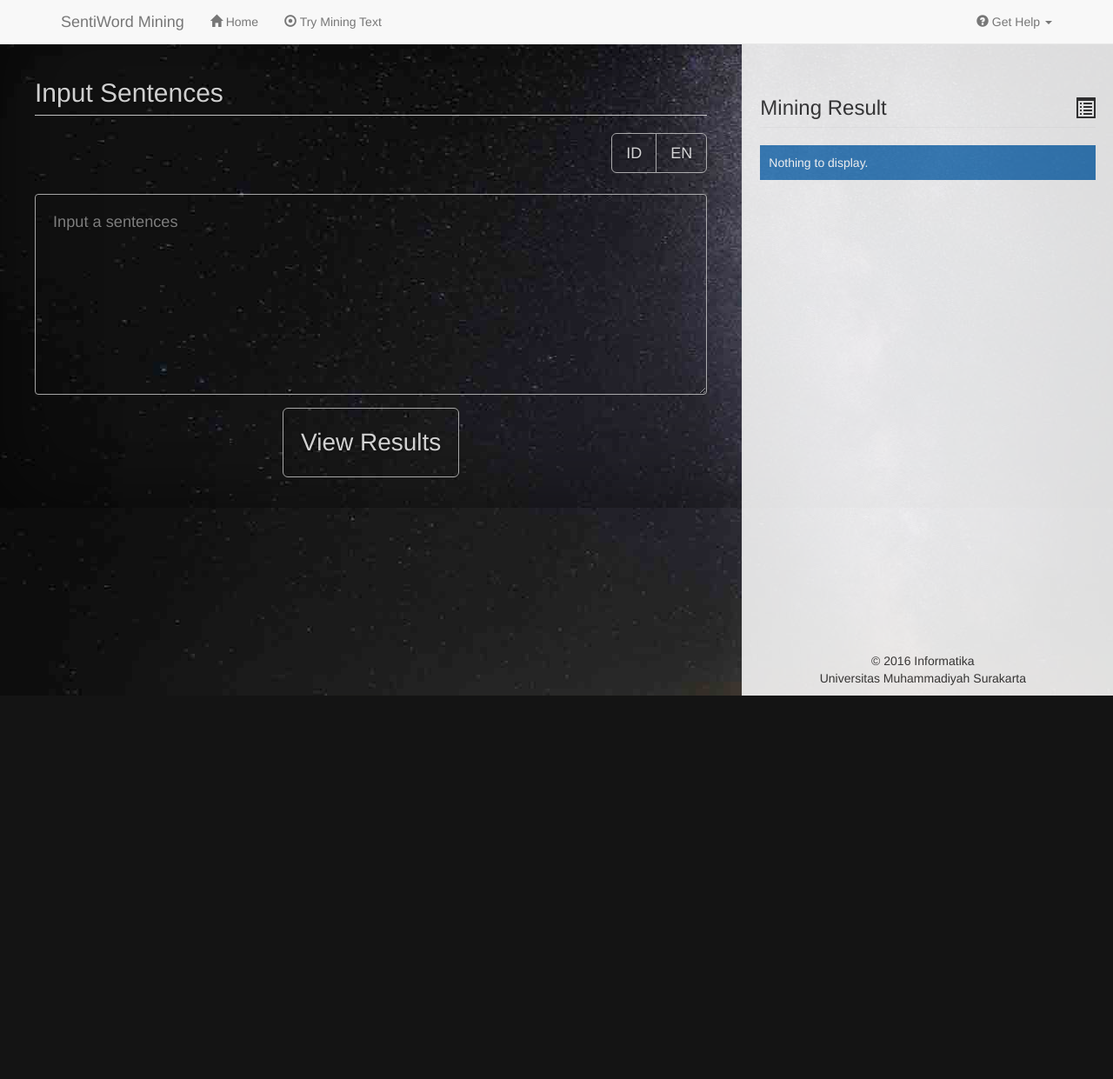
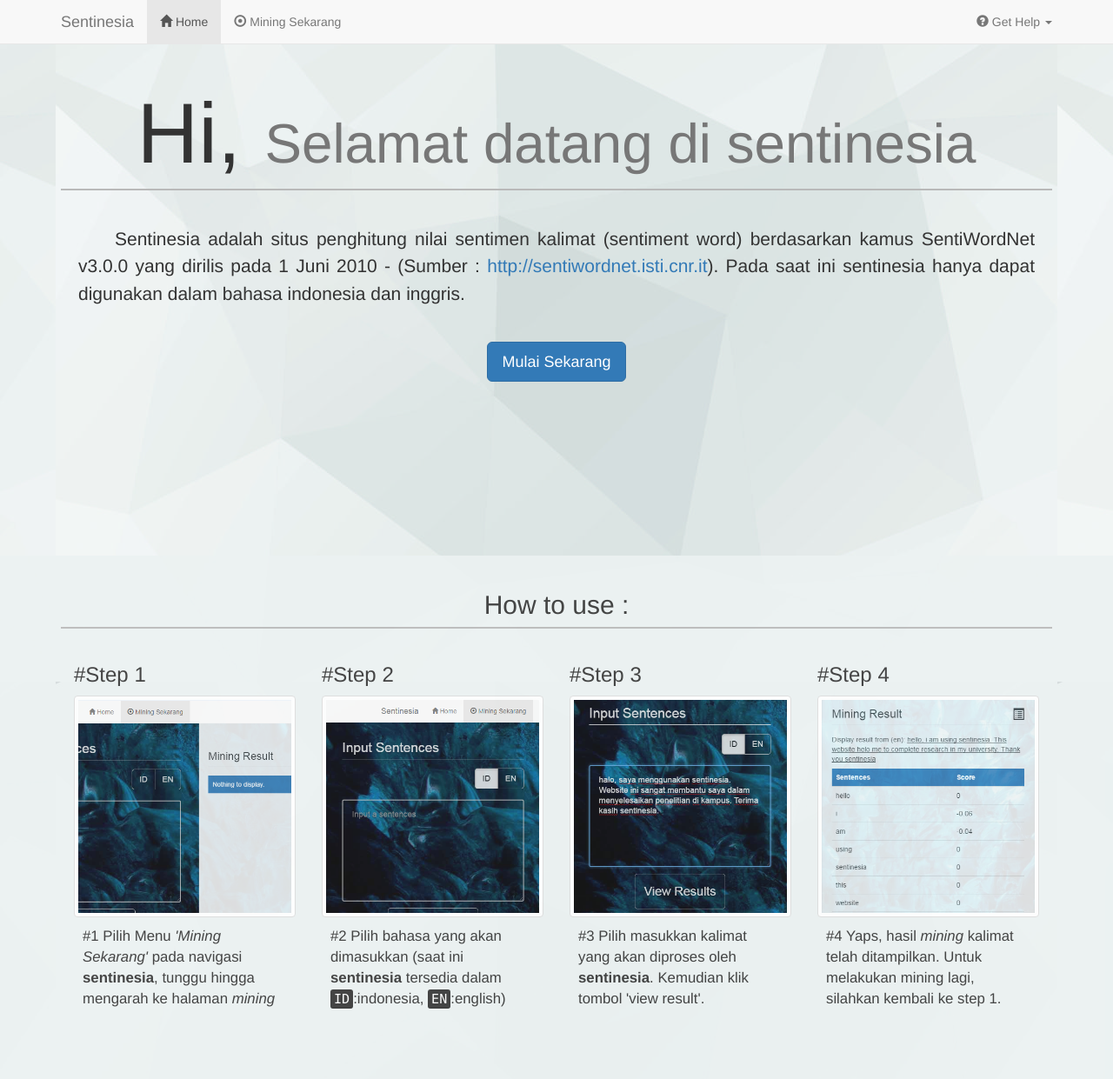
Before and after one commit to axquired24/Sentiword_Mining, a PHP site: page /?p=home in a window 1280 px wide. Shown: the whole page at 87% size. Before the commit the page ends 800 px from the top, so only its background shows below. Run offline with PHP 8.4, Linux system fonts and the light colour scheme; data that the repository does not hold is empty.

Commit message:
Update Fitur Tabel Warna dan Info
Home Page
Info Tabel Warna

```diff
--- a/assets/css/dashboard.css
+++ b/assets/css/dashboard.css
@@ -1,12 +1,8 @@
-<<<<<<< HEAD
 html, body {
     height: 100%;
 }
 body {
-    margin:0;
-    padding: 0;
-    box-shadow: inset 0 0 100px rgba(0,0,0,.5);
-    background-image: url("../image/img31.jpg");
+    background: #F2F2F2 url("./assets/image/poly.jpg") repeat center center;
 }
 .body {
     padding-top: 70px;
@@ -27,7 +23,7 @@
     overflow-y: auto; /* Scrollable contents if viewport is shorter than content. */
     background-color: #f5f5f5;
     border-left: 1px solid #eee;
-    opacity: 0.9;
+    opacity: 1;
 }
 
 /*Main Content*/
@@ -95,101 +91,3 @@
     color: #000;
     text-shadow: 0 0 0 rgba(0,0,0,.5);
 }
-=======
-html, body {
-    height: 100%;
-}
-body {
-    margin:0;
-    padding: 0;
-    box-shadow: inset 0 0 100px rgba(0,0,0,.5);
-    background-image: url("../image/img31.jpg");
-}
-.body {
-    padding-top: 70px;
-}
-.body > .col-md-3 {
-    min-height: 600px;
-}
-
-.sidebar {
-    position: fixed;
-    top: 51px;
-    bottom: 0;
-    right: 0;
-    z-index: 1000;
-    display: block;
-    padding: 20px;
-    overflow-x: hidden;
-    overflow-y: auto; /* Scrollable contents if viewport is shorter than content. */
-    background-color: #f5f5f5;
-    border-left: 1px solid #eee;
-    opacity: 0.9;
-}
-
-/*Main Content*/
-.main {
-  color: #fff;
-  text-shadow: 0 1px 3px rgba(0,0,0,.5);
-  opacity: 0.8;
-  padding: 20px;
-}
-
-  .copyright {
-    display:block;
-    position:fixed;
-    bottom:10px;
-    right: 100px;
-  }
-
-@media (min-width: 768px) {
-  .main {
-    padding-right: 40px;
-    padding-left: 40px;
-  }
-
-
-}
-
-.main .page-header {
-    margin: 0;
-}
-
-.main textarea[name="search_sen"] {
-    font-size: 1.3em;
-    line-height: 1.3em;
-    padding: 20px;
-    margin-top: 50px;
-    background: transparent;
-    color: #fff;
-    text-shadow: 0 1px 3px rgba(0,0,0,.5);
-}
-
-.main input[type="submit"] {
-    font-size: 2em;
-    padding: 20px;
-    background: transparent;
-    color: #fff;
-    text-shadow: 0 1px 3px rgba(0,0,0,.5);
-    opacity: 1.0;
-}
-
-.main input[type="submit"]:hover {
-    background: #fff;
-    opacity: 0.5;
-    color: #000;
-    text-shadow: 0 0 0 rgba(0,0,0,.5);
-}
-
-.main label.btn-noclick {
-    background: transparent;
-    color: #fff;
-    text-shadow: 0 1px 3px rgba(0,0,0,.5);
-}
-
-.main label.active {
-    background: #fff;
-    color: #000;
-    text-shadow: 0 0 0 rgba(0,0,0,.5);
-}
->>>>>>> origin/master
--- /dev/null
+++ b/assets/js/smoothscroll.js
@@ -0,0 +1,15 @@
+$(function() {
+  $('a[href*=#]:not([href=#])').click(function() {
+	if (location.pathname.replace(/^\//,'') == this.pathname.replace(/^\//,'') && location.hostname == this.hostname) {
+
+	  var target = $(this.hash);
+	  target = target.length ? target : $('[name=' + this.hash.slice(1) +']');
+	  if (target.length) {
+		$('html,body').animate({
+		  scrollTop: target.offset().top
+		}, 1000);
+		return false;
+	  }
+	}
+  });
+});
--- a/index.php
+++ b/index.php
@@ -3,152 +3,29 @@
 <head>
 	<meta charset="UTF-8">
 	<title>SentiWord Mining</title>
+    <meta name="viewport" content="width=device-width, initial-scale=1.0">
+    <meta name="description" content="Sentinesia - Mining your text value">
+    <meta name="keywords" content="sentiword, text mining, sentinesia, sentiword">
+    <meta name="author" content="Endang W.P, Albert S (AxQuired24), Mawan B">
 	<link rel="stylesheet" href="assets/css/bootstrap.min.css">
 	<link rel="stylesheet" href="assets/css/dashboard.css">
+	<script type="text/javascript" src="assets/js/jquery-1.12.0.min.js"></script>
+	<script type="text/javascript" src="assets/js/bootstrap.min.js"></script>
 </head>
 <body>
 	<?php
-		include ( "koneksi.php" );
-		include ( "view/navbar.php" );
+		include ( "./koneksi.php" );
+		include ( "./view/navbar.php" );
+		// include ( "./view/try.php" );
+		$page = $_GET[p];
+		if(isset($page))
+		{
+			include ( "./view/".$page.".php" );
+		}
+		else
+		{
+			include ( "./view/home.php" );
+		}
 	?>
-
-	<div class="body container-fluid">
-		<div class="row">
-			<div class="col-md-8 col-xs-6 main">
-				<form method="post" id="form_inp" role="form" action="index.php">
-					<h2 class="page-header">Input Sentences</h2>
-					<br>
-						<!-- Multiple Radios (inline) -->
-						<div class="form-group pull-right">
-						  <div class="btn-group" data-toggle="buttons">
-						    <label id="lang_id" class="btn btn-lg btn-default btn-noclick">
-						      <input type="radio" name="lang" required> ID
-						    </label>
-						    <label id="lang_en" class="btn btn-lg btn-default btn-noclick">
-						      <input type="radio" name="lang" required> EN
-						    </label>
-						  </div>
-						</div>
-					<br>
-						<div class="form-group">
-							<textarea class="form-control" name="search_sen" cols="30" rows="8" placeholder="Input a sentences" required></textarea>
-						</div>
-
-						<div align="center" class="form-group">
-							<input type="submit" name="submit" class="btn btn-lg btn-default" value="View Results">
-						</div>
-				</form>
-
-			</div>
-			<div class="col-md-4 col-xs-6 sidebar">
-			<h3 class="page-header text-left">Mining Result <span class="pull-right glyphicon glyphicon-list-alt"></span></h3>
-			<?php
-				$submit = $_POST[submit];
-				$lang_get = $_GET[lang];
-				if( ! isset($submit))
-				{
-					echo "<div style='display:block; padding:10px;' class='bg-primary'> Nothing to display.</div>";
-				}
-				else
-				{
-					$sentences 	= $_POST['search_sen'];
-					$origin_sen = $sentences;
-					if($lang_get == "id")
-					{
-						// Translate bahasa lebih dulu
-						$sentences_id 	= $sentences;
-						include "id_en_transl.php";
-						$sentences 		= $translatedStr;
-
-						$text_f 		= "Translate from (id): <strong>$sentences_id</strong> <br>
-											to (en): <u>$sentences</u>";
-					}
-					else if($lang_get == "en")
-					{
-						// English Dict langsung scoring
-						$text_f 		= "Display result from (en): <u>$sentences</u>";
-					}
-
-					// Lalu jalankan perintah
-					$sentences 	= preg_replace('/[^a-z]+/i', '__', $sentences);
-					$sentences 	= explode('__', $sentences);
-					$total_score= 0;
-					$per_phrase = "";
-
-					// Cari nilai perkata kemudian jumlahkan
-					foreach ($sentences as $phrase_p)
-					{
-						$phrase_p 	= str_replace("'", "`", $phrase_p);
-						$phrase_p 	= strtolower($phrase_p);
-						$sql 		= "SELECT synset_term, pos_score, neg_score FROM dbtxt WHERE synset_term LIKE \"$phrase_p#%\" OR synset_term LIKE \"% $phrase_p#%\"";
-						$exe_sql	= mysql_query($sql);
-						$phrase 	= $phrase_p;
-
-						$pos_score 	= 0;
-						$neg_score 	= 0;
-						$cnt_score 	= 0;
-						while ($arr_sql = mysql_fetch_array($exe_sql))
-						{
-							$pos_score += $arr_sql[pos_score];
-							$neg_score += $arr_sql[neg_score];
-							$cnt_score += 1;
-						}
-						// $score 		= $out_sql[pos_score] - $out_sql[neg_score];
-
-						//Prevent div by 0
-						if($cnt_score == 0)
-						{
-							$cnt_score += 1;
-						}
-
-						$score_		 = $pos_score - $neg_score;
-						$score_		 = $score_ / $cnt_score;
-						$score 		 = round($score_, 2);
-
-						$per_phrase .= 	"<tr><td>".$phrase."</td>".
-										"<td>".$score."</td></tr>";
-
-						$total_score += $score;
-					} // Close foreach sentence
-
-
-			?>
-				<p><?php echo $text_f; ?></p>
-				<table class="table table-responsive">
-					<thead class="bg-primary">
-						<th>Sentences</th>
-						<th>Score</th>
-					</thead>
-					<tbody>
-						<?php echo $per_phrase; ?>
-						<tr class="bg-info">
-							<td><strong>Total Score</strong></td>
-							<td><strong><?php echo $total_score; ?></strong></td>
-						</tr>
-					</tbody>
-				</table>
-				<p class="text-center"> ... </p>
-			<?php
-				} // Close Else ! isset
-			?>
-				<!-- Footer Copyright -->
-				<div align="center" class="copyright hidden-xs"> &copy; 2016 Informatika <br>Universitas Muhammadiyah Surakarta</div>
-			</div> <!-- Close class="col-md-3 sidebar -->
-		</div> <!-- Close container-fluid -->
-	</div>
-	<script type="text/javascript" src="assets/js/jquery-1.12.0.min.js"></script>
-	<script type="text/javascript" src="assets/js/bootstrap.min.js"></script>
-	<script>
-		$("#lang_id").click(function(){
-			$("#form_inp").attr({
-				"action" : "index.php?lang=id"
-			});
-		});
-		$("#lang_en").click(function(){
-			$("#form_inp").attr({
-				"action" : "index.php?lang=en"
-			});
-		});
-	</script>
 </body>
 </html>
--- /dev/null
+++ b/view/home.php
@@ -0,0 +1,94 @@
+<script type="text/javascript" src="./assets/js/smoothscroll.js"></script>
+<style>
+	@media (min-width: 768px) {
+		.whitespace
+		{
+			height: 200px;
+		}
+	}
+	body
+	{
+		background: #F2F2F2 url("./assets/image/poly.jpg") repeat center center;
+		background-attachment: fixed;
+		padding-top: 60px;
+		box-shadow: none;
+	}
+	.page-header
+	{
+		border-bottom: #B9B9B9 2px solid;
+	}
+	h1.big
+	{
+		font-size: 7em;
+	}
+	p.lead
+	{
+		padding: 20px;
+		text-indent: 2em;
+		line-height: 1.5em;
+		text-align: justify;
+	}
+	p.step
+	{
+		padding: 10px;
+		font-size: 1.2em;
+		margin-top: -20px;
+	}
+	#how-to
+	{
+		background-color: #ECF2F2;
+		opacity: 0.9;
+		padding-bottom: 60px;
+	}
+</style>
+<div id="home" class="row">
+	<div class="container">
+		<h1 align="center" class="page-header big">
+			<!-- <span class="glyphicon glyphicon-home pull-right text-primary"></span> -->
+			Hi,
+			<small>Selamat datang di sentinesia</small>
+			<br>
+		</h1>
+		<p class="lead">
+			Sentinesia adalah situs penghitung nilai sentimen kalimat (sentiment word) berdasarkan kamus SentiWordNet v3.0.0 yang dirilis pada 1 Juni 2010 - (Sumber : <a class="link" href="http://sentiwordnet.isti.cnr.it">http://sentiwordnet.isti.cnr.it</a>). Pada saat ini sentinesia hanya dapat digunakan dalam bahasa indonesia dan inggris.
+		</p>
+		<div align="center">
+			<a title="Mulai sekarang" href="./?p=try" class="btn btn-lg btn-primary">Mulai Sekarang</a>
+		</div>
+
+		<div class="whitespace"></div> <!-- whitespace -->
+
+	</div> <!-- .container -->
+</div> <!-- .row -->
+
+<div id="how-to" class="row">
+	<div class="container">
+		<h2 class="page-header text-center">
+			How to use :
+		</h2>
+		<div class="col-md-3">
+			<h3>#Step 1</h3>
+			<img src="./assets/image/how_to/step1.png" alt="sentinesia-step1" class="img-responsive thumbnail">
+			<p class="step">#1 Pilih Menu <i>'Mining Sekarang'</i> pada navigasi <b>sentinesia</b>, tunggu hingga mengarah ke halaman <i>mining</i></p>
+		</div>
+		<div class="col-md-3">
+			<h3>#Step 2</h3>
+			<img src="./assets/image/how_to/step2.png" alt="sentinesia-step2" class="img-responsive thumbnail">
+			<p class="step">#2 Pilih bahasa yang akan dimasukkan (saat ini <b>sentinesia</b> tersedia dalam <kbd>ID</kbd>:indonesia, <kbd>EN</kbd>:english)</p>
+		</div>
+		<div class="col-md-3">
+			<h3>#Step 3</h3>
+			<img src="./assets/image/how_to/step3.png" alt="sentinesia-step3" class="img-responsive thumbnail">
+			<p class="step">#3 Pilih masukkan kalimat yang akan diproses oleh <b>sentinesia</b>. Kemudian klik tombol 'view result'.</p>
+		</div>
+		<div class="col-md-3">
+			<h3>#Step 4</h3>
+			<img src="./assets/image/how_to/step4.png" alt="sentinesia-step4" class="img-responsive thumbnail">
+			<p class="step">#4 Yaps, hasil <i>mining</i> kalimat telah ditampilkan. Untuk melakukan mining lagi, silahkan kembali ke step 1.</p>
+		</div>
+	</div>	<!-- .container -->
+</div> <!-- .row -->
+
+<script>
+	$("#nav-home").addClass("active");
+</script>
--- a/view/navbar.php
+++ b/view/navbar.php
@@ -8,15 +8,15 @@
         <span class="icon-bar"></span>
         <span class="icon-bar"></span>
       </button>
-      <a class="navbar-brand" href="#">SentiWord Mining</a>
+      <a class="navbar-brand" href="#">Sentinesia</a>
     </div>
     <!-- <p class="navbar-text visible-lg">SOLOCUP 2016</p> -->
 
     <!-- Collect the nav links, forms, and other content for toggling -->
     <div class="collapse navbar-collapse" id="bs-example-navbar-collapse-1">
       <ul class="nav navbar-nav">
-        <li><a href="#"><span class="glyphicon glyphicon-home"></span> Home</a></li>
-        <li><a href="#"><span class="glyphicon glyphicon-record"></span> Try Mining Text</a></li>
+        <li id="nav-home"><a href="./?p=home"><span class="glyphicon glyphicon-home"></span> Home</a></li>
+        <li id="try"><a href="./?p=try"><span class="glyphicon glyphicon-record"></span> Mining Sekarang</a></li>
       </ul>
 
       <ul class="nav navbar-nav navbar-right">
@@ -25,7 +25,7 @@
           <ul class="dropdown-menu">
             <li><a href="#"><span class="glyphicon glyphicon-info-sign"> </span> About System</a></li>
             <li class="divider"></li>
-            <li><a href="#"><span class="glyphicon glyphicon-tasks"> </span> How to use</a></li>
+            <li><a href="./?p=home#how-to"><span class="glyphicon glyphicon-tasks"> </span> How to use</a></li>
             <li class="divider"></li>
             <li><a href="#"><span class="glyphicon glyphicon-user"></span> Contact a developer</a></li>
           </ul>
```
Also changed, not shown: view/notfound.php (added, +27 -0 lines), view/try.php (added, +177 -0 lines), assets/image/blur.jpg (added), assets/image/how_to/step1.png (added), assets/image/how_to/step2.png (added), assets/image/how_to/step3.png (added), assets/image/how_to/step4.png (added), assets/image/img.jpg (renamed from assets/image/img31.jpg), assets/image/mine.jpg (added), assets/image/poly.jpg (added).
